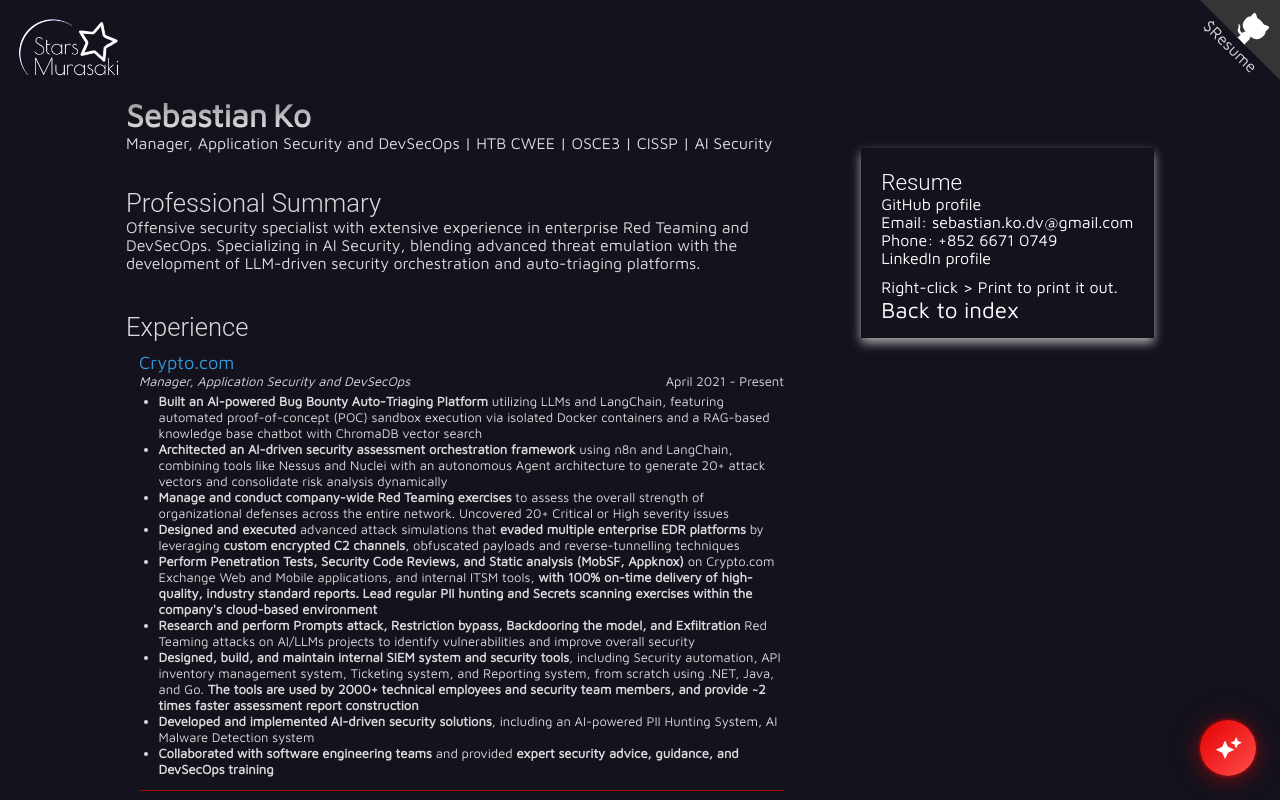
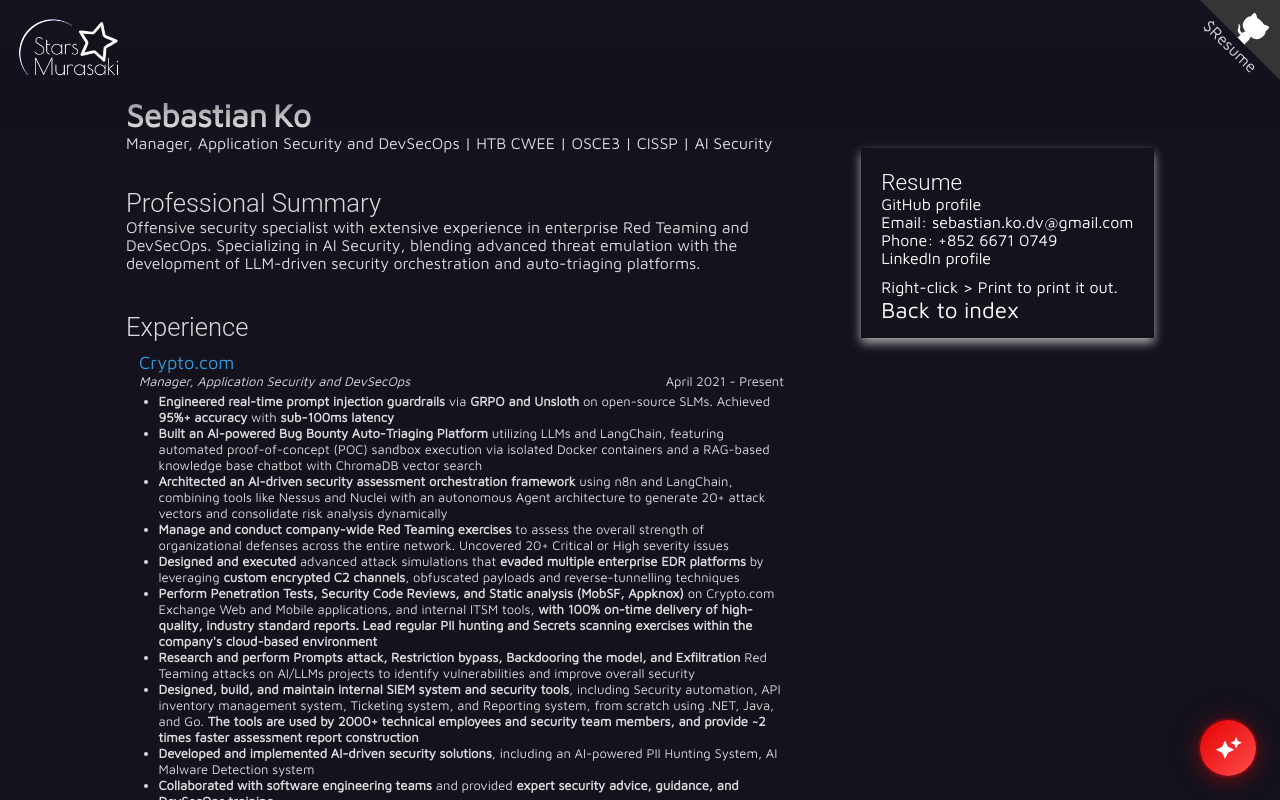
Before and after one commit to sebastian93921/strsx.com, a Vue app: page /real-resume in a window 1280 px wide. Shown: the top 800 px of the page. Built offline with nearby package versions, Linux system fonts and the light colour scheme.

Commit message:
Update RealResume.vue

```diff
--- a/src/components/RealResume.vue
+++ b/src/components/RealResume.vue
@@ -40,6 +40,7 @@
                     <time>April 2021 - Present</time>
                     <p><i>Manager, Application Security and DevSecOps</i></p>
                     <p></p><ul>
+                      <li><b>Engineered real-time prompt injection guardrails</b> via <b>GRPO and Unsloth</b> on open-source SLMs. Achieved <b>95%+ accuracy</b> with <b>sub-100ms latency</b></li>
                       <li><b>Built an AI-powered Bug Bounty Auto-Triaging Platform</b> utilizing LLMs and LangChain, featuring automated proof-of-concept (POC) sandbox execution via isolated Docker containers and a RAG-based knowledge base chatbot with ChromaDB vector search</li>
                       <li><b>Architected an AI-driven security assessment orchestration framework</b> using n8n and LangChain, combining tools like Nessus and Nuclei with an autonomous Agent architecture to generate 20+ attack vectors and consolidate risk analysis dynamically</li>
                       <li><b>Manage and conduct company-wide Red Teaming exercises</b> to assess the overall strength of organizational defenses across the entire network. Uncovered 20+ Critical or High severity issues</li>
```
